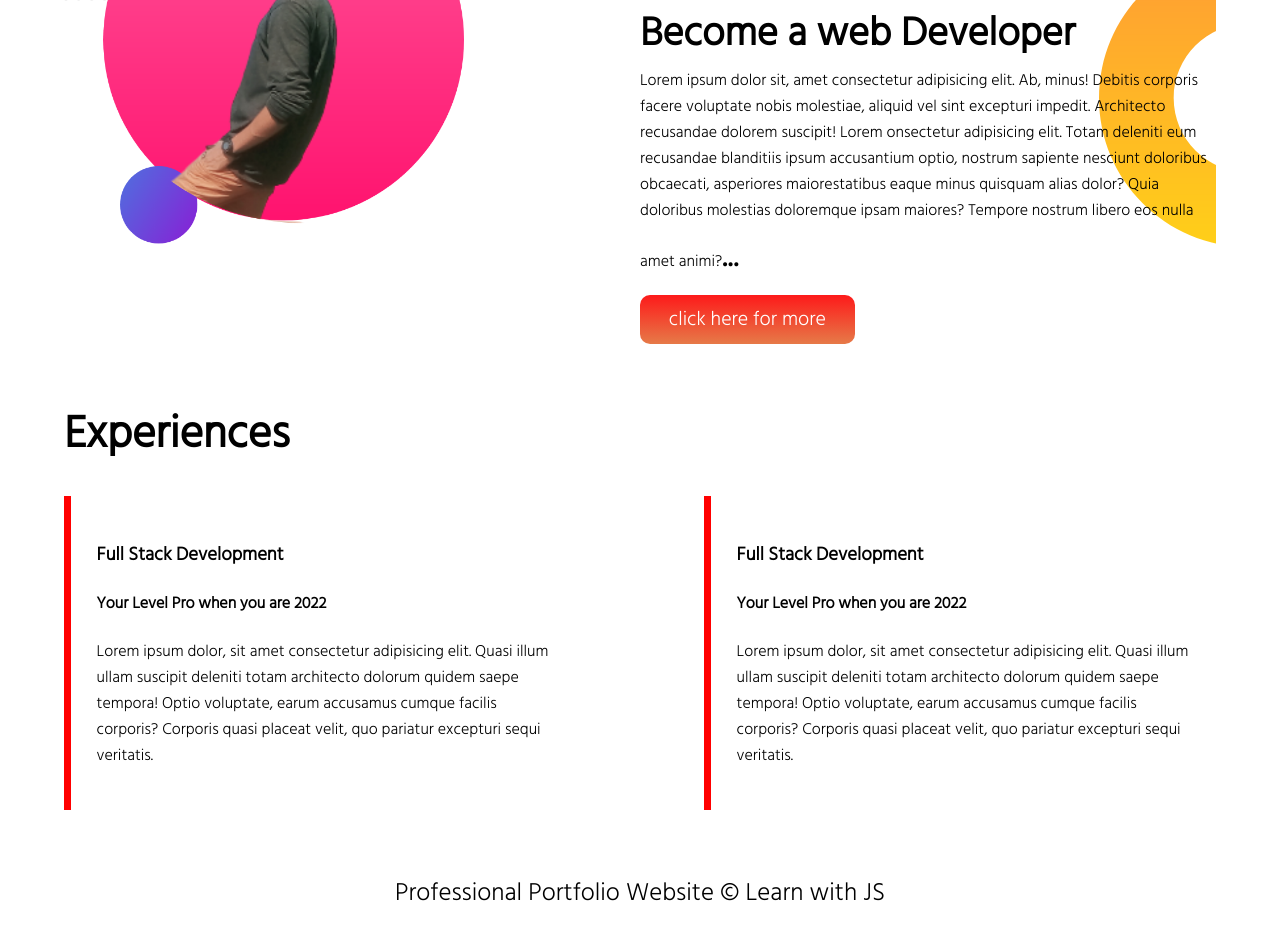
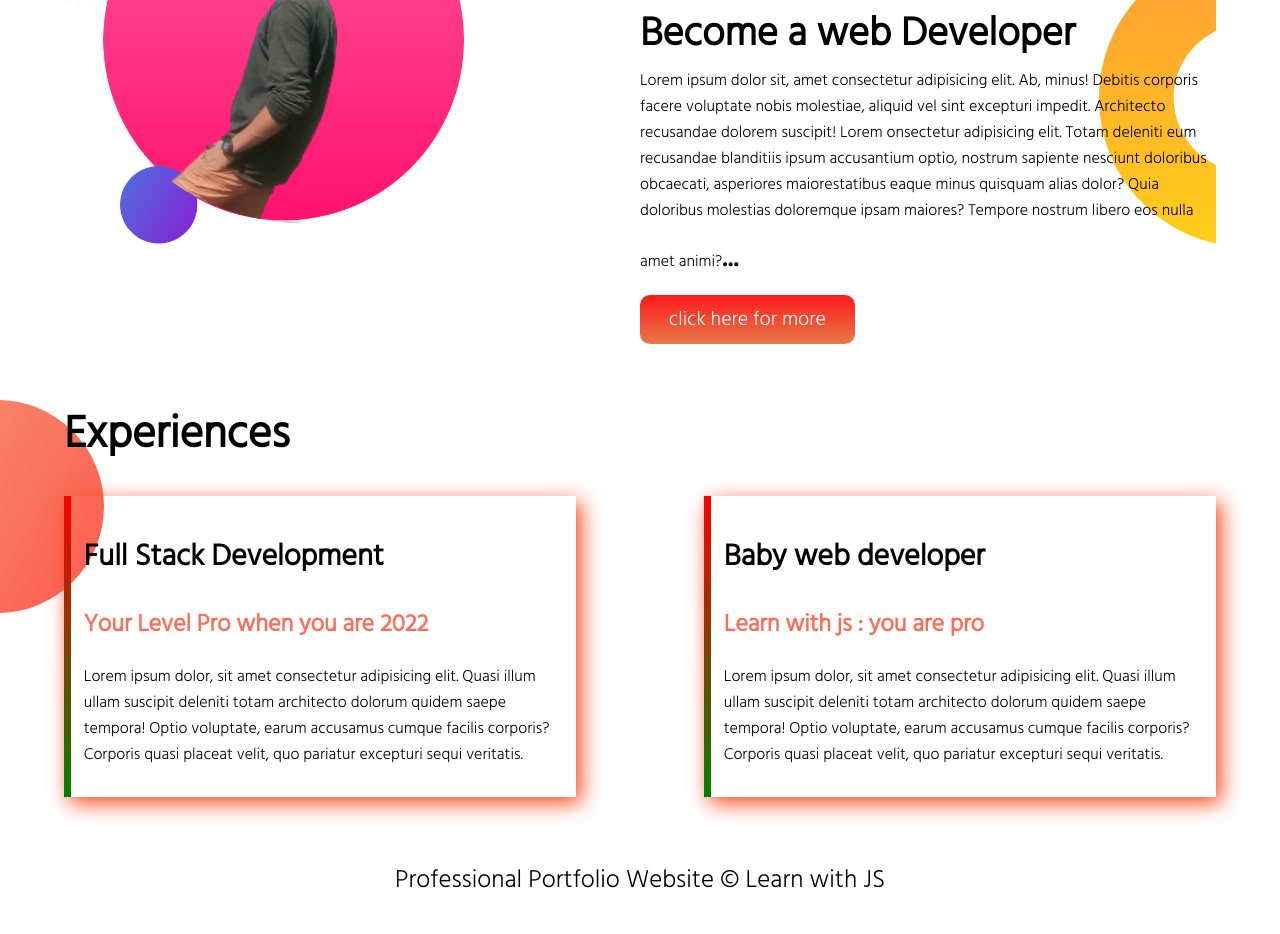
Before and after one commit to ruman649/one_protfolio, a plain HTML site: page index.html in a window 1280 px wide. Shown: the part 977-1911 px from the top of the page. Drawn offline with Linux system fonts and the light colour scheme; a web font is replaced by a local one.

Commit message:
froject is finist

```diff
--- a/index.html
+++ b/index.html
@@ -54,13 +54,13 @@
         <h1 style="margin-left:5%; font-size:45px; margin-bottom:-40px ;">Experiences</h1>
         <div id="expeChild">
             <div  class="expe1">
-                <h3>Full Stack Development</h3>
-                <h4>Your Level Pro when you are 2022</h4>
+                <h1 style="font-size: 30px;">Full Stack Development</h3>
+                <h2 style="color: #fa6f5a;">Your Level Pro when you are 2022</h4>
                 <p>Lorem ipsum dolor, sit amet consectetur adipisicing elit. Quasi illum ullam suscipit deleniti totam architecto dolorum quidem saepe tempora! Optio voluptate, earum accusamus cumque facilis corporis? Corporis quasi placeat velit, quo pariatur excepturi sequi veritatis.</p>
             </div>
             <div  class="expe1">
-                <h3>Full Stack Development</h3>
-                <h4>Your Level Pro when you are 2022</h4>
+                <h1 style="font-size: 30px;">Baby web developer</h3>
+                <h2 style="color: #fa6f5a;">Learn with js : you are pro</h4>
                 <p>Lorem ipsum dolor, sit amet consectetur adipisicing elit. Quasi illum ullam suscipit deleniti totam architecto dolorum quidem saepe tempora! Optio voluptate, earum accusamus cumque facilis corporis? Corporis quasi placeat velit, quo pariatur excepturi sequi veritatis.</p>
             </div>
         </div>
--- a/style.css
+++ b/style.css
@@ -54,10 +54,17 @@ a:hover{
     display: flex;
 
 }
+#expe{
+    background-image: url(images/exp-bg.png);
+    background-repeat: no-repeat;
+}
 .expe1{
-    padding: 2%;
+    padding: 1%;
     margin: 5%;
-    border-left: 7px solid red;
+    border-left: 7px solid;
+    border-image:linear-gradient(red, green);
+    border-image-slice: 1;
+    box-shadow: 5px 6px 20px rgb(250, 70, 25);
 }
 
 
```
